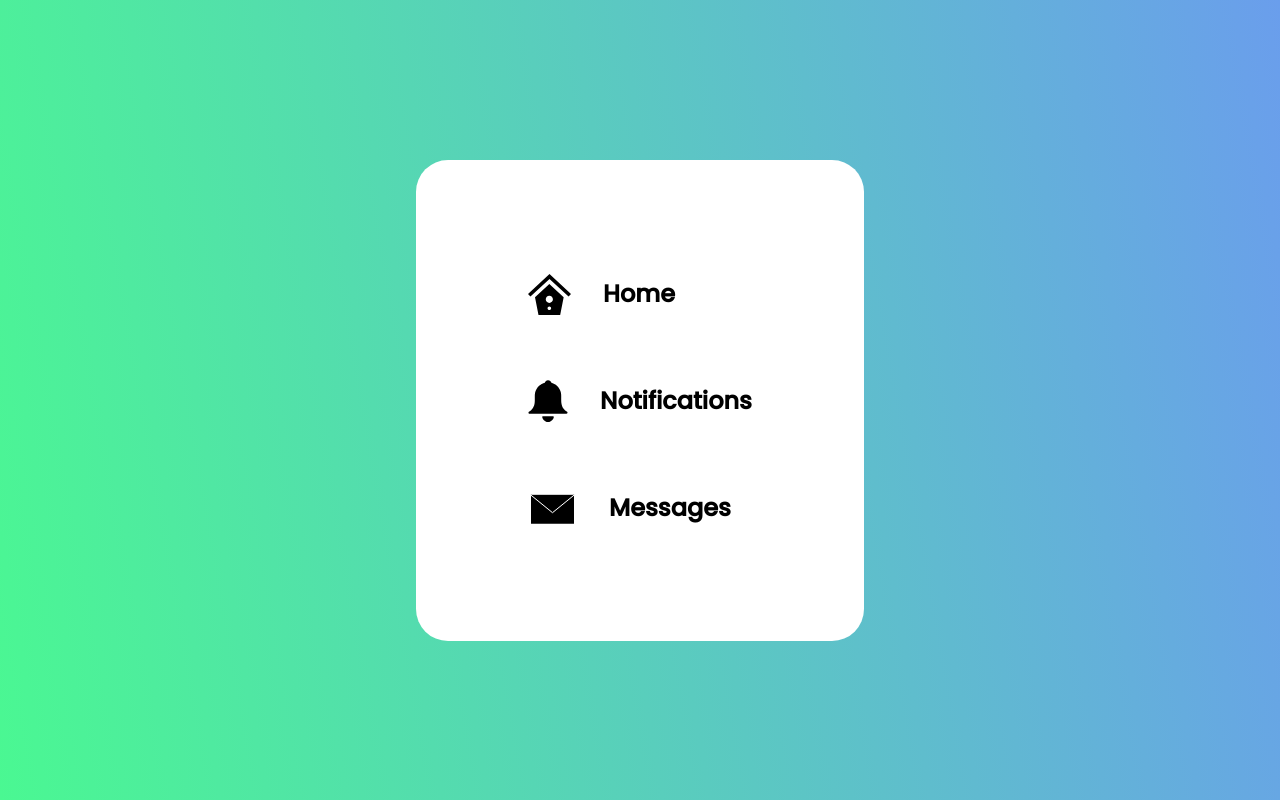
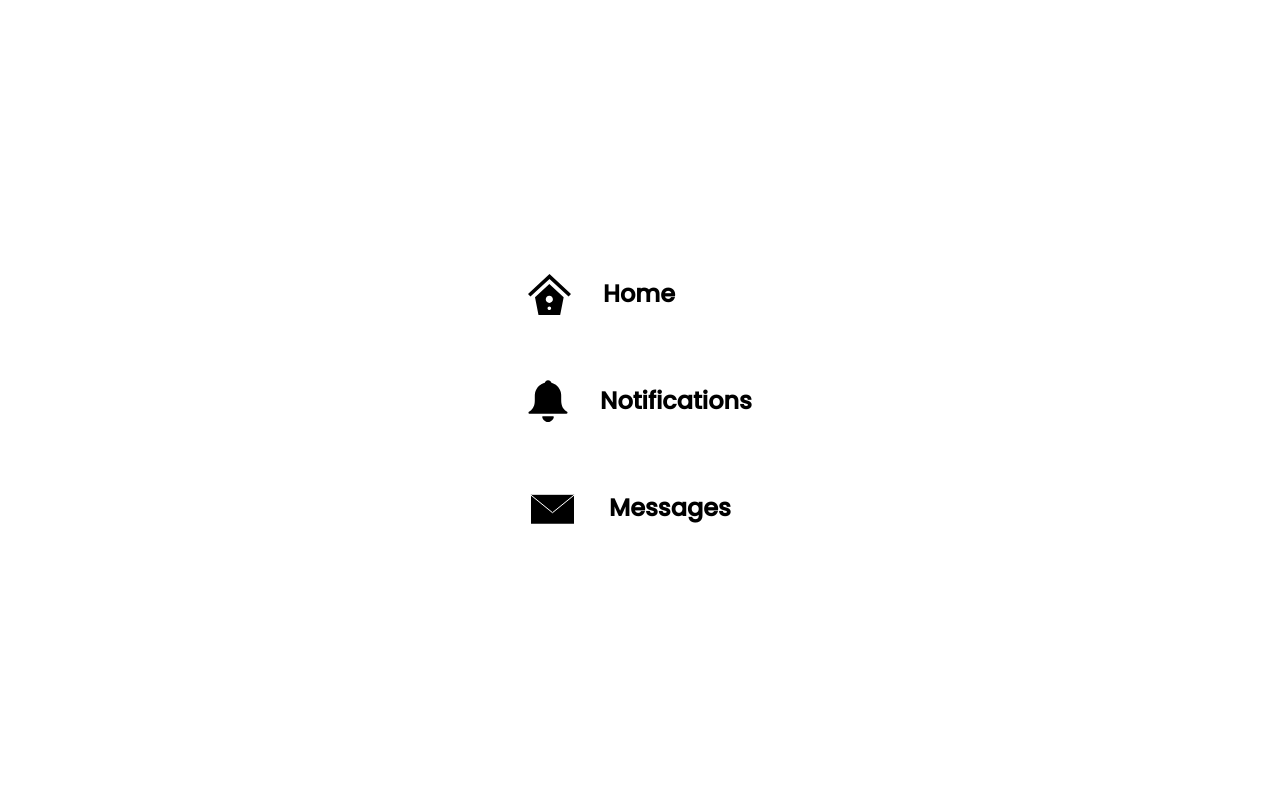
Before and after one commit to vigneshimself/SVG-Micro-Animations, a plain HTML site: page index.html in a window 1280 px wide. Drawn offline with nearby package versions, Linux system fonts and the light colour scheme.

Commit message:
Update style.css

```diff
--- a/style.css
+++ b/style.css
@@ -5,7 +5,7 @@
 }
 
 body {
-  background: linear-gradient(260deg, #6a9eec, #4af892);
+/*   background: linear-gradient(260deg, #6a9eec, #4af892); */
   min-height: 100vh;
   display: flex;
   justify-content: center;
```
